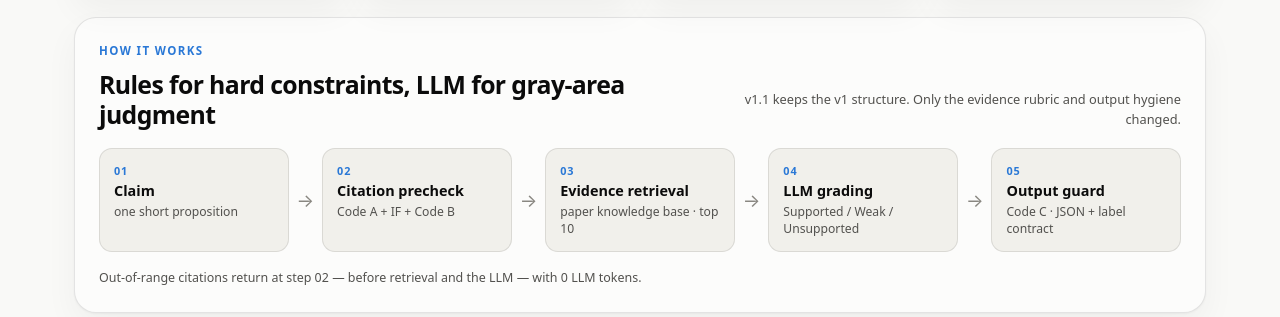
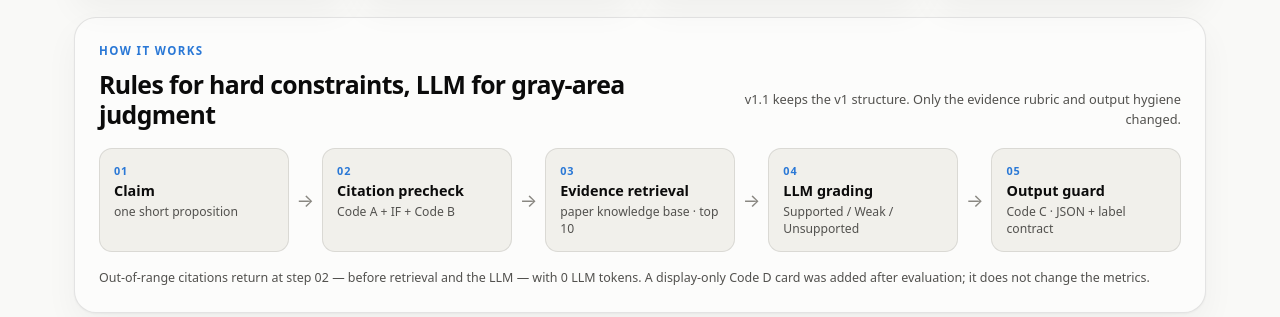
Before and after one commit to xiaohuanTang/claim-evidence-auditor, a plain HTML site: page site/index.html in a window 1280 px wide. Shown: the part 483-800 px from the top of the page. Drawn offline with Linux system fonts and the light colour scheme.

Commit message:
Document display-only Code D card
Co-Authored-By: Claude Code <noreply@anthropic.com>

```diff
--- a/site/index.html
+++ b/site/index.html
@@ -46,7 +46,7 @@
           <span class="flow-arrow" aria-hidden="true">→</span>
           <div class="flow-step" role="listitem"><span class="flow-index">05</span><strong>Output guard</strong><span>Code C · JSON + label contract</span></div>
         </div>
-        <p class="flow-caption">Out-of-range citations return at step 02 — before retrieval and the LLM — with 0 LLM tokens.</p>
+        <p class="flow-caption">Out-of-range citations return at step 02 — before retrieval and the LLM — with 0 LLM tokens. A display-only Code D card was added after evaluation; it does not change the metrics.</p>
       </section>
 
       <section class="panel" aria-labelledby="results-heading">
```
Also changed, not shown: assets/results-page.png, 2 other files.
